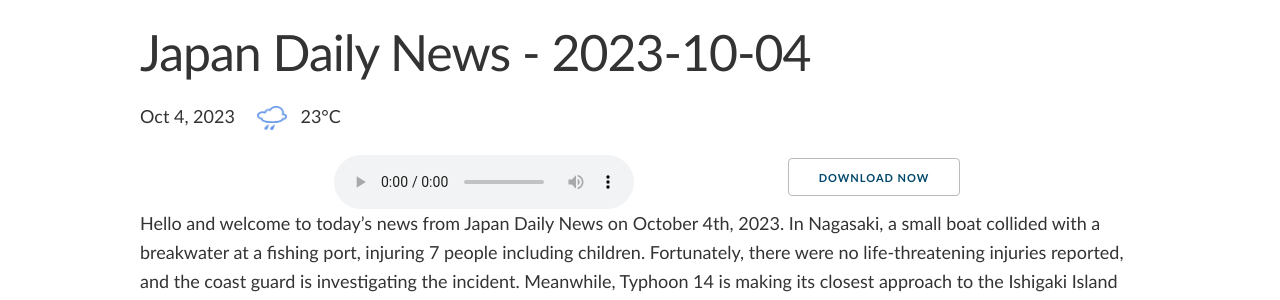
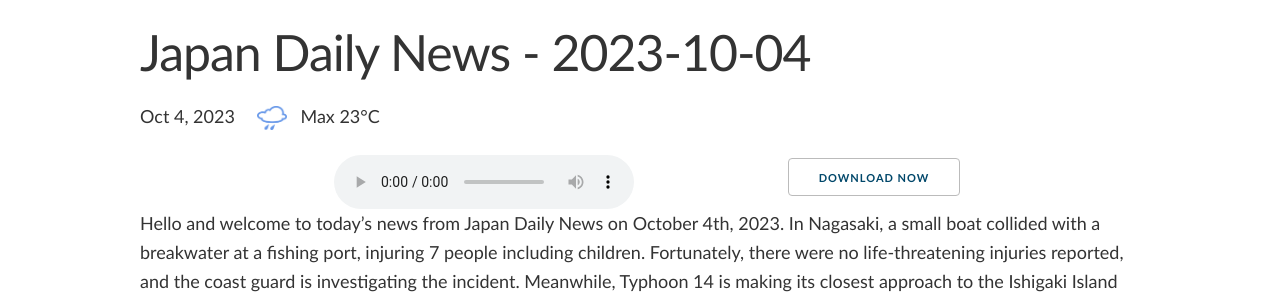
Before and after one commit to tagawa/JapanDailyNews, a Jekyll site: the page built from docs/index.html, in a window 1280 px wide. Shown: the part 384-684 px from the top of the page. Built offline with Jekyll 4.4.1, drawn with Linux system fonts in a browser that asks for light colours; comment, search, counter and statistics services are not loaded.

Commit message:
Added max temp

```diff
--- a/docs/index.html
+++ b/docs/index.html
@@ -13,7 +13,7 @@ summary: Today's news from Japan, powered by AI. This computer-generated daily p
 
         {% if latest_post.weather_image != blank and latest_post.weather_maxtemp != blank and latest_post.weather_description != blank -%}
             <img src="/images/weather/{{ latest_post.weather_image }}" alt="{{ latest_post.weather_description }}." style="max-height: 24px; margin: 0 0.5em 0 1em; vertical-align: middle;">
-            {{ latest_post.weather_maxtemp }}°C
+            Max {{ latest_post.weather_maxtemp }}°C
         {%- endif %}
     </p>
 
```
